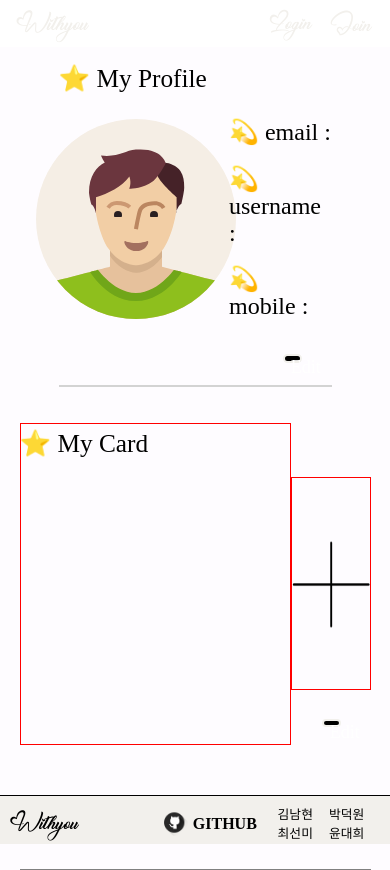
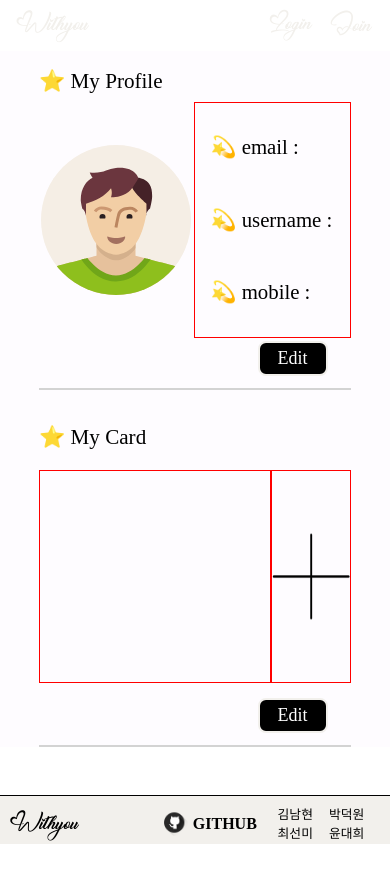
Before and after one commit to onniseonmi/Withyou, a React (Create React App) app in the folder client/: page /mypage in a window 390 px wide. After the commit the page ends 844 px from the top, so only its background shows below. Built offline with nearby package versions, Linux system fonts and the light colour scheme; a web font is replaced by a local one.

Commit message:
FIX MyPage CSS

```diff
--- a/client/src/components/mypage/Myprofile.js
+++ b/client/src/components/mypage/Myprofile.js
@@ -8,6 +8,7 @@ const server_url_2 =
   "http://ec2-3-24-168-238.ap-southeast-2.compute.amazonaws.com:4000";
 
 const Myprofile = ({ editProfileBtn, setCardEditBtn, setProfileEditBtn }) => {
+  const { clientWidth } = document.body;
   const accessToken = sessionStorage.getItem("accessTokenSession");
   const imgInputRef = useRef();
   const [userInfo, setUserInfo] = useState({
@@ -141,34 +142,63 @@ const Myprofile = ({ editProfileBtn, setCardEditBtn, setProfileEditBtn }) => {
             </div>
             <div className="userinfo">
               <div id="e-mail" className="row">
+                {clientWidth >= 900 ? (
+                  <div>
                     <span>💫 email : </span>
                     <span>{email}</span>
                   </div>
+                ) : (
+                  <div>
+                    <div>💫 email : </div>
+                    <div>{email}</div>
+                  </div>
+                )}
+              </div>
               <div id="username" className="row">
+                {clientWidth >= 900 ? (
+                  <div>
                     <span>💫 username : </span>
                     <input
                       id="username"
                       type="text"
-                  style={{
-                    width: "15rem",
-                    height: "1.5rem",
-                  }}
                       value={userInput.username}
                       onChange={handleChange}
                     ></input>
                   </div>
+                ) : (
+                  <div>
+                    <div>💫 username : </div>
+                    <input
+                      id="username"
+                      type="text"
+                      value={userInput.username}
+                      onChange={handleChange}
+                    ></input>
+                  </div>
+                )}
+              </div>
               <div id="mobile" className="row">
-                <span>💫 mobile : </span>
+                {clientWidth >= 900 ? (
+                  <div>
+                    (<span>💫 mobile : </span>
                     <input
                       id="mobile"
                       type="text"
-                  style={{
-                    width: "15rem",
-                    height: "1.5rem",
-                  }}
                       value={userInput.mobile}
                       onChange={handleChange}
                     ></input>
+                  </div>
+                ) : (
+                  <div>
+                    <div>💫 mobile : </div>
+                    <input
+                      id="mobile"
+                      type="text"
+                      value={userInput.mobile}
+                      onChange={handleChange}
+                    ></input>
+                  </div>
+                )}
               </div>
             </div>
           </div>
@@ -178,7 +208,7 @@ const Myprofile = ({ editProfileBtn, setCardEditBtn, setProfileEditBtn }) => {
                 id="img-add-button"
                 onClick={() => imgInputRef.current.click()}
               >
-                Image +
+                Add Image
               </button>
             </div>
             <div className="button-box-edit">
--- a/client/src/css/mypage/Mycard.css
+++ b/client/src/css/mypage/Mycard.css
@@ -54,24 +54,13 @@
   text-align: center;
 }
 
-/* 클때 */
-@media screen and (min-width: 900px) {
-}
 /* 작을 때 */
 @media screen and (max-width: 900px) {
   #cards {
     display: flex;
     flex-direction: column;
-    width: 90%;
-    height: 27rem;
-    padding: 0.5rem 0;
-    border-bottom: solid 0.1rem gray;
-  }
-  .card-box {
-    display: flex;
-    height: 20rem;
-    width: 100%;
-    margin: 1.5rem 0;
-    overflow-x: auto;
+    width: 80%;
+    height: 38vh;
+    border-bottom: 2px solid lightgray;
   }
 }
--- a/client/src/css/mypage/Myprofile.css
+++ b/client/src/css/mypage/Myprofile.css
@@ -45,8 +45,8 @@
 
 .userinfo input {
   font-size: 1.5rem;
-  width: 30%;
-  height: 36px;
+  width: 15rem;
+  height: 1.5rem;
   border: 1px solid rgb(234, 236, 239);
   border-radius: 12px;
   padding-left: 1rem;
@@ -59,14 +59,14 @@
 }
 
 #img-add-button {
-  width: 5vw;
-  height: 2vw;
+  width: 100px;
+  height: 33px;
   font-size: 17px;
   border: 2px solid black;
   border-radius: 0.3rem;
   cursor: pointer;
   background-color: #f5f5f5;
-  margin-left: 8vw;
+  margin-left: 7.5vw;
 }
 
 #img-add-button:hover {
@@ -88,8 +88,8 @@
 #btn-save,
 #btn-cancel,
 #btn-edit {
-  width: 5vw;
-  height: 2.1vw;
+  width: 70px;
+  height: 35px;
   font-size: 18px;
   border-radius: 0.5rem;
   font-family: "BinggraeMelona";
@@ -118,3 +118,50 @@
 #btn-edit:not(:hover) {
   background-color: black;
 }
+
+@media screen and (max-width: 900px) {
+  #profile {
+    display: flex;
+    flex-direction: column;
+    width: 80%;
+    height: 38vh;
+    border-bottom: 2px solid lightgray;
+    margin-bottom: 4vh;
+  }
+  .mypage-title {
+    font-size: 2.5vh;
+  }
+  .profile-image-box img {
+    border-radius: 50%;
+    width: 150px;
+    height: 150px;
+    cursor: pointer;
+  }
+  .userinfo {
+    display: flex;
+    justify-content: space-around;
+    flex-direction: column;
+    padding: 0.5rem 0rem;
+    font-size: 1.3rem;
+    width: 50vw;
+    padding-left: 1rem;
+    margin-left: 3rem;
+    border: 1px solid red;
+  }
+
+  .userinfo input {
+    font-size: 1.3rem;
+    width: 13rem;
+    height: 1.3rem;
+    border: 1px solid rgb(234, 236, 239);
+    border-radius: 12px;
+    padding-left: 1rem;
+  }
+
+  .mypage-button {
+    width: 30vw;
+    display: flex;
+    justify-content: space-around;
+    align-items: center;
+  }
+}
```
Lines whose indentation alone changed are shown as unchanged.
